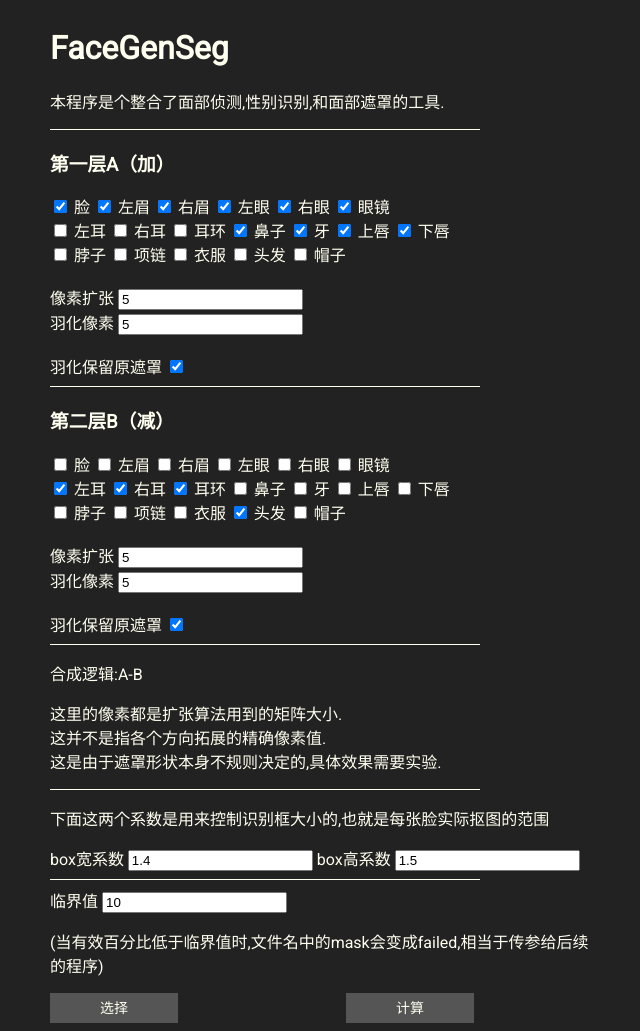
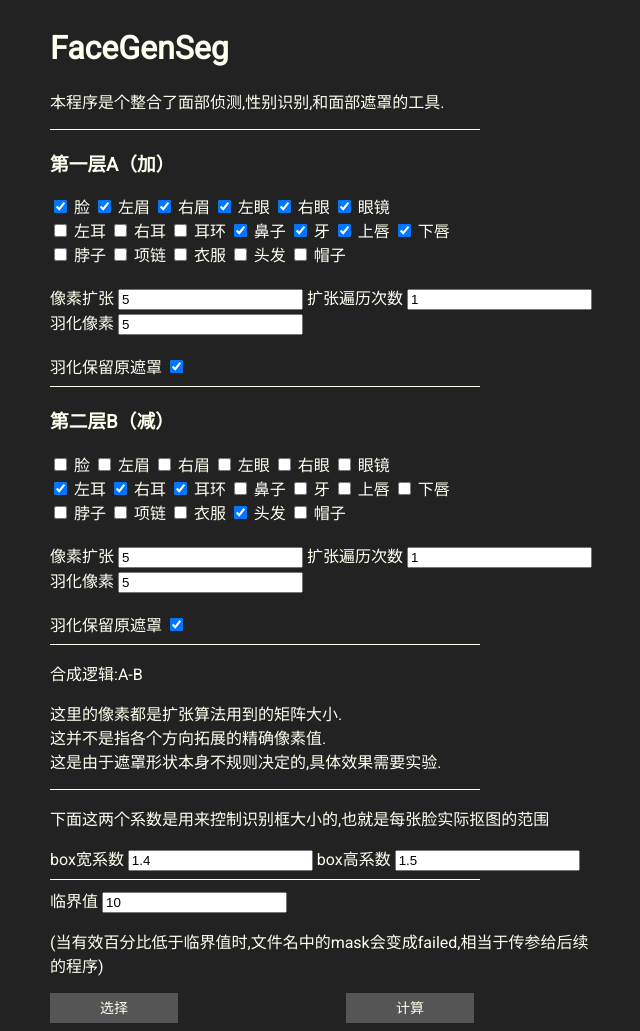
Before and after one commit to harrywenjie/FaceGenSeg, a Flask app: page / in a window 1280 px wide. Shown: the whole page, without its empty margins (0-640 px from the left). Run offline with Flask 3, Linux system fonts and the light colour scheme.

Commit message:
Add Iteration Control

```diff
--- a/face_segmentation.py
+++ b/face_segmentation.py
@@ -21,7 +21,7 @@ def setup_bisenet(pretrained_model_path='face_parsing_PyTorch/res/cp/79999_iter.
 def segment_face(
         net, input_image, face_image, bounding_box, dilation_pixels=5, feather_amount=5,
         face_classes=[1,2,3,4,5,6,10,11,12,13], exclude_classes=[7,8,9,17], add_original_mask=True, threshold=10,
-        dilation_pixels_B=5, feather_amount_B=5, add_original_mask_B=True
+        dilation_pixels_B=5, feather_amount_B=5, add_original_mask_B=True, iterationsA=1, iterationsB=1
     ):
     to_tensor = transforms.Compose([
         transforms.Resize((512, 512), Image.BILINEAR),
@@ -61,12 +61,12 @@ def segment_face(
     # Dilate the binary mask if dilation_pixels > 0
     if dilation_pixels > 0:
         kernel = np.ones((dilation_pixels, dilation_pixels), np.uint8)
-        binary_mask = cv2.dilate(binary_mask, kernel, iterations=1)
+        binary_mask = cv2.dilate(binary_mask, kernel, iterations=iterationsA)
 
     # Dilate second layer
     if dilation_pixels_B > 0:
         kernel = np.ones((dilation_pixels_B, dilation_pixels_B), np.uint8)
-        exclude_mask = cv2.dilate(exclude_mask, kernel, iterations=1)
+        exclude_mask = cv2.dilate(exclude_mask, kernel, iterations=iterationsB)
 
     # Multiply feather_amount and round up to the nearest odd number then Apply a blur to create feather effect
     if feather_amount > 0:
--- a/main.py
+++ b/main.py
@@ -13,7 +13,7 @@ filetype = 'jpg'  #use jpg or png
 
 def main(
         input_path, dilation_pixels, feather_amount, face_classes, exclude_classes, add_original_mask, threshold,
-        dilation_pixels_B, feather_amount_B, add_original_mask_B, scale_factor_w = 1.4, scale_factor_h = 1.5
+        dilation_pixels_B, feather_amount_B, add_original_mask_B, iterationsA, iterationsB, scale_factor_w = 1.4, scale_factor_h = 1.5
     ):
     image = cv2.imread(input_path)
 
@@ -49,7 +49,7 @@ def main(
         # Segment face using BiSeNet
         face_mask, segmentation_success, nonzero_pixels, box_pixels, image_pixels, percentage , box_width , box_height = segment_face(
             bisenet_model, image, face_image, new_bounding_box, dilation_pixels, feather_amount, face_classes, exclude_classes, add_original_mask, threshold,
-            dilation_pixels_B, feather_amount_B, add_original_mask_B
+            dilation_pixels_B, feather_amount_B, add_original_mask_B, iterationsA, iterationsB
         )
 
         # Save face mask with the specified format
--- a/templates/index.html
+++ b/templates/index.html
@@ -69,13 +69,17 @@
         function saveValues() {
           const dilationPixelsInput = document.getElementById('dilation_pixels');
           const featherAmountInput = document.getElementById('feather_amount');
+          const iterationsAInput = document.getElementById('iterationsA');
           localStorage.setItem('dilation_pixels', dilationPixelsInput.value);
           localStorage.setItem('feather_amount', featherAmountInput.value);
+          localStorage.setItem('iterationsA', iterationsAInput.value);
 
           const dilationPixelsInputB = document.getElementById('dilation_pixels_B');
           const featherAmountInputB = document.getElementById('feather_amount_B');
+          const iterationsBInput = document.getElementById('iterationsB');
           localStorage.setItem('dilation_pixels_B', dilationPixelsInputB.value);
           localStorage.setItem('feather_amount_B', featherAmountInputB.value);
+          localStorage.setItem('iterationsB', iterationsBInput.value);
 
           //Save box coefficent
           const boxWidthCoInput = document.getElementById('widthcoefficient');
@@ -112,17 +116,23 @@
         function setValues() {
           const dilationPixelsInput = document.getElementById('dilation_pixels');
           const featherAmountInput = document.getElementById('feather_amount');
+          const iterationsAInput = document.getElementById('iterationsA');
           const storedDilationPixels = localStorage.getItem('dilation_pixels');
           const storedFeatherAmount = localStorage.getItem('feather_amount');
+          const storediterationsA = localStorage.getItem('iterationsA');
           dilationPixelsInput.value = storedDilationPixels ? storedDilationPixels : 5;
           featherAmountInput.value = storedFeatherAmount ? storedFeatherAmount : 5;
+          iterationsAInput.value = storediterationsA ? storediterationsA : 1;
 
           const dilationPixelsInputB = document.getElementById('dilation_pixels_B');
           const featherAmountInputB = document.getElementById('feather_amount_B');
+          const iterationsBInput = document.getElementById('iterationsB');
           const storedDilationPixelsB = localStorage.getItem('dilation_pixels_B');
           const storedFeatherAmountB = localStorage.getItem('feather_amount_B');
+          const storediterationsB = localStorage.getItem('iterationsB');
           dilationPixelsInputB.value = storedDilationPixelsB ? storedDilationPixelsB : 5;
           featherAmountInputB.value = storedFeatherAmountB ? storedFeatherAmountB : 5;
+          iterationsBInput.value = storediterationsB ? storediterationsB : 1;
 
           const boxWidthCoInput = document.getElementById('widthcoefficient');
           const boxHeightCoInput = document.getElementById('heightcoefficient');
@@ -229,6 +239,8 @@
           <br>
           <label for="dilation_pixels">像素扩张</label>
           <input type="number" name="dilation_pixels" id="dilation_pixels" placeholder="Dilation Pixels" step="1">
+          <label for="iterationsA">扩张遍历次数</label>
+          <input type="number" name="iterationsA" id="iterationsA" placeholder="iterations" step="1">
           <br>
           <label for="feather_amount">羽化像素</label>
           <input type="number" name="feather_amount" id="feather_amount" placeholder="Feather Amount" step="1">
@@ -277,6 +289,8 @@
           <br>
           <label for="dilation_pixels_B">像素扩张</label>
           <input type="number" name="dilation_pixels_B" id="dilation_pixels_B" placeholder="Dilation Pixels" step="1">
+          <label for="iterationsB">扩张遍历次数</label>
+          <input type="number" name="iterationsB" id="iterationsB" placeholder="iterations" step="1">
           <br>
           <label for="feather_amount_B">羽化像素</label>
           <input type="number" name="feather_amount_B" id="feather_amount_B" placeholder="Feather Amount" step="1">
--- a/webAPI.py
+++ b/webAPI.py
@@ -36,11 +36,13 @@ async def process_image_endpoint(file: UploadFile = File(...)):
         add_original_mask_B = True
         scale_factor_w = 1.4
         scale_factor_h = 1.5
+        iterationsA=1
+        iterationsB=1
 
         # Process the image
         process_image(
             temp_file_path, dilation_pixels, feather_amount, face_classes, exclude_classes, add_original_mask, threshold,
-            dilation_pixels_B, feather_amount_B, add_original_mask_B, scale_factor_w, scale_factor_h
+            dilation_pixels_B, feather_amount_B, add_original_mask_B, iterationsA, iterationsB, scale_factor_w, scale_factor_h
         )
 
         # Remove the temporary file after processing
--- a/webGUI.py
+++ b/webGUI.py
@@ -40,6 +40,8 @@ def index():
         scale_factor_w = float(request.form.get('widthcoefficient', 1.4))
         scale_factor_h = float(request.form.get('heightcoefficient', 1.5))
 
+        iterationsA = int(request.form.get('iterationsA', 5))
+        iterationsB = int(request.form.get('iterationsB', 5))
 
         # Convert to integers
         face_classes = [int(face_class) for face_class in face_classes]
@@ -51,7 +53,7 @@ def index():
         file.save(file_path)
         result_data = process_image(
             file_path, dilation_pixels, feather_amount, face_classes, exclude_classes, add_original_mask, threshold,
-            dilation_pixels_B, feather_amount_B, add_original_mask_B, scale_factor_w, scale_factor_h
+            dilation_pixels_B, feather_amount_B, add_original_mask_B, iterationsA, iterationsB, scale_factor_w, scale_factor_h
         )  # Pass feather_amount to process_image
         os.remove(file_path)
         return render_template("index.html", result_data=result_data)
```
